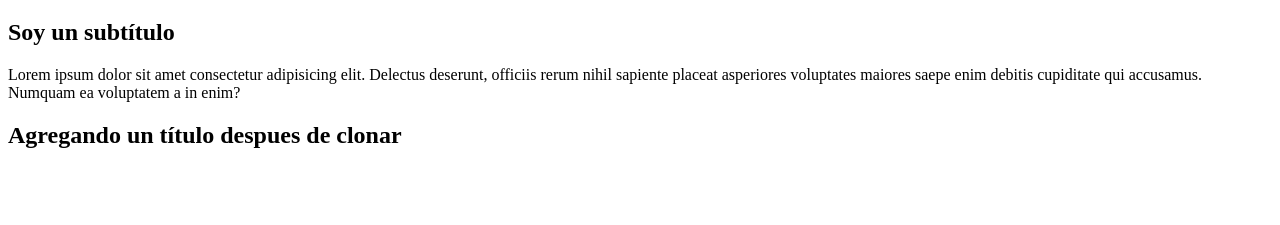
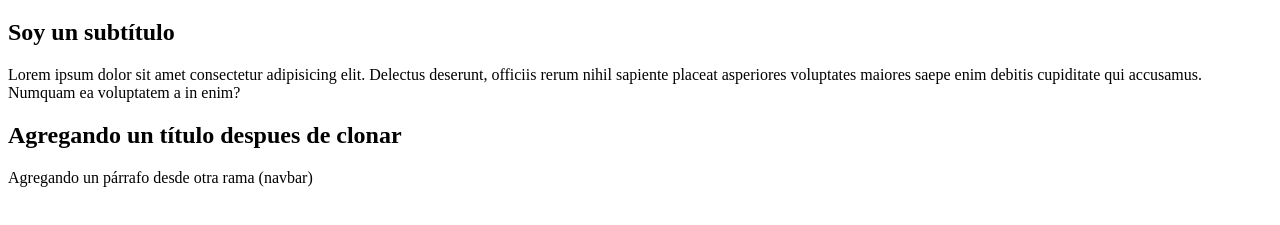
Before and after one commit to SoleHaris/prueba-git, a plain HTML site: page index.html in a window 1280 px wide. Shown: the part 61-286 px from the top of the page. Drawn offline with Linux system fonts and the light colour scheme.

Commit message:
add p en navbar

```diff
--- a/index.html
+++ b/index.html
@@ -15,5 +15,6 @@
       a in enim?
     </p>
     <h2>Agregando un título despues de clonar</h2>
+    <p>Agregando un párrafo desde otra rama (navbar)</p>
   </body>
 </html>
```
